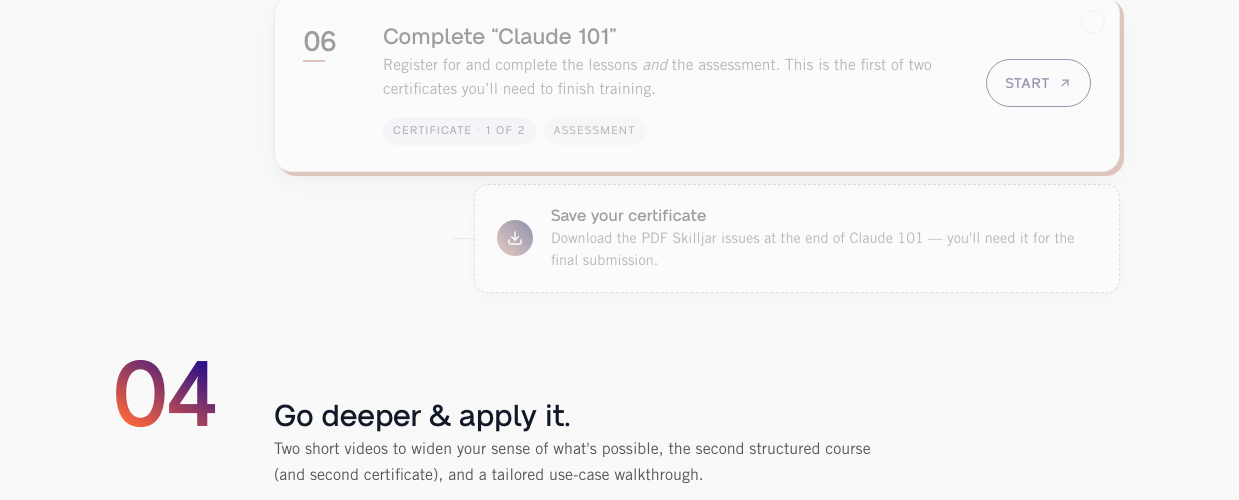
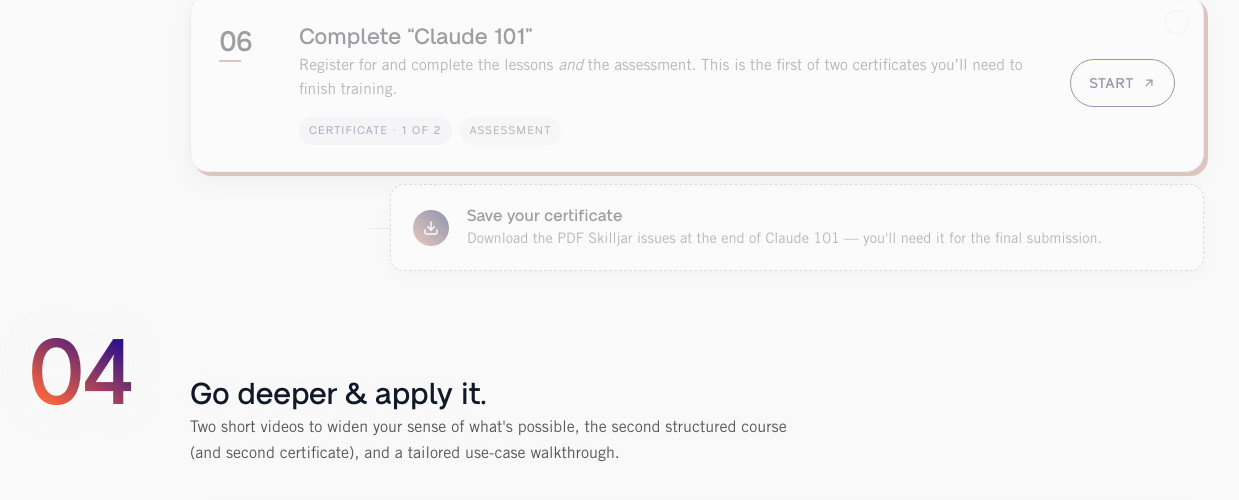
Before and after one commit to jackhaidet-wq/rtp-training, a website: page index.html in a window 1536 px wide. Shown: the part 2339-2839 px from the top of the page, without its empty margins (152-1391 px from the left). Drawn offline with Linux system fonts and the light colour scheme; a web font is replaced by a local one.

Commit message:
Widen page-max progressively at 1440 / 1800 / 2200px to fill ultrawide screens

```diff
--- a/index.html
+++ b/index.html
@@ -30,6 +30,17 @@
     --page-max: 1120px;
     --rule: 1px solid #e7e7ea;
     --ink-mute: #6b6b70;
+  }
+  @media (min-width: 1440px) {
+    :root { --page-max: 1320px; }
+    .page { padding-left: 72px !important; padding-right: 72px !important; }
+  }
+  @media (min-width: 1800px) {
+    :root { --page-max: 1480px; }
+    .page { padding-left: 96px !important; padding-right: 96px !important; }
+  }
+  @media (min-width: 2200px) {
+    :root { --page-max: 1640px; }
   }
 
   *, *::before, *::after { box-sizing: border-box; }
```
